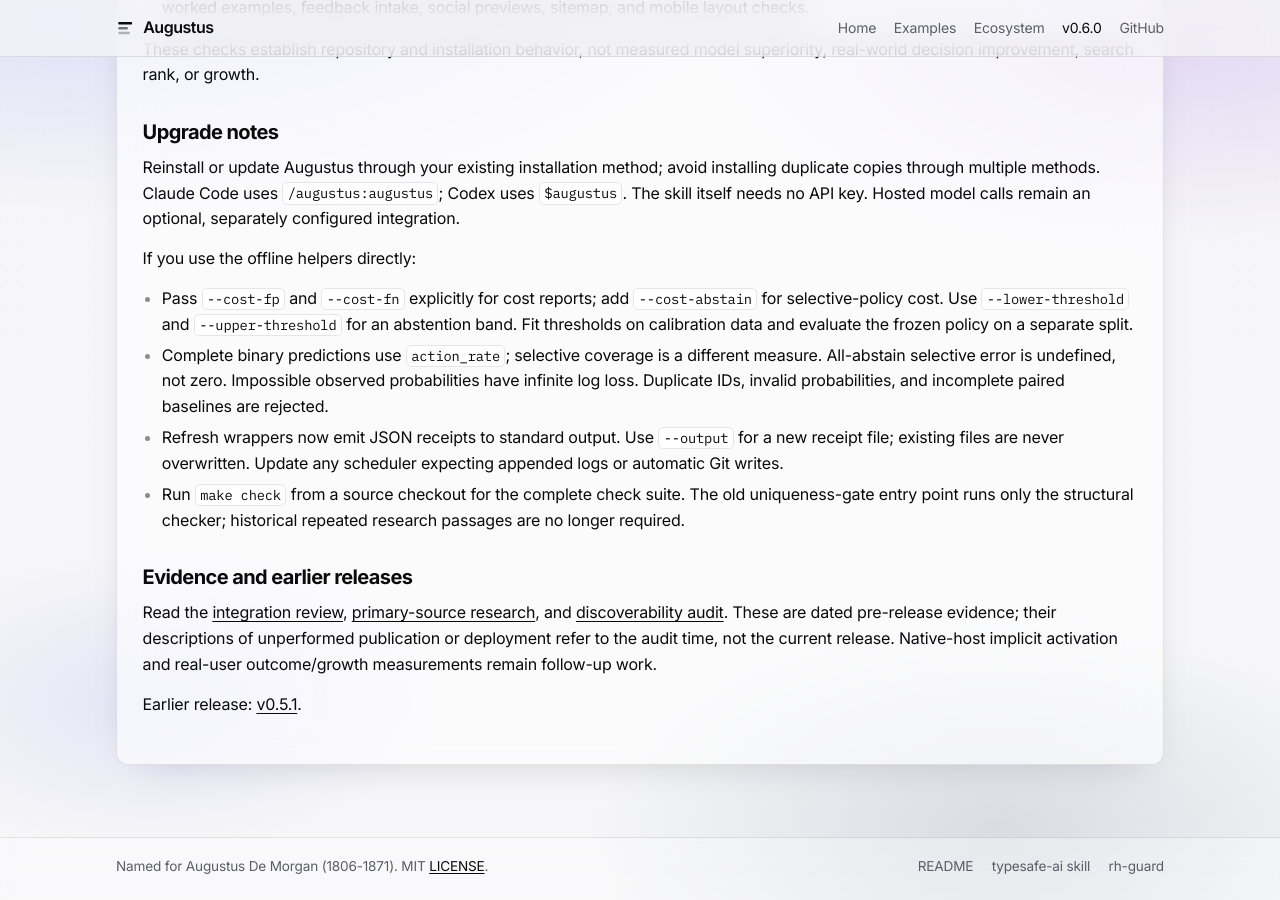
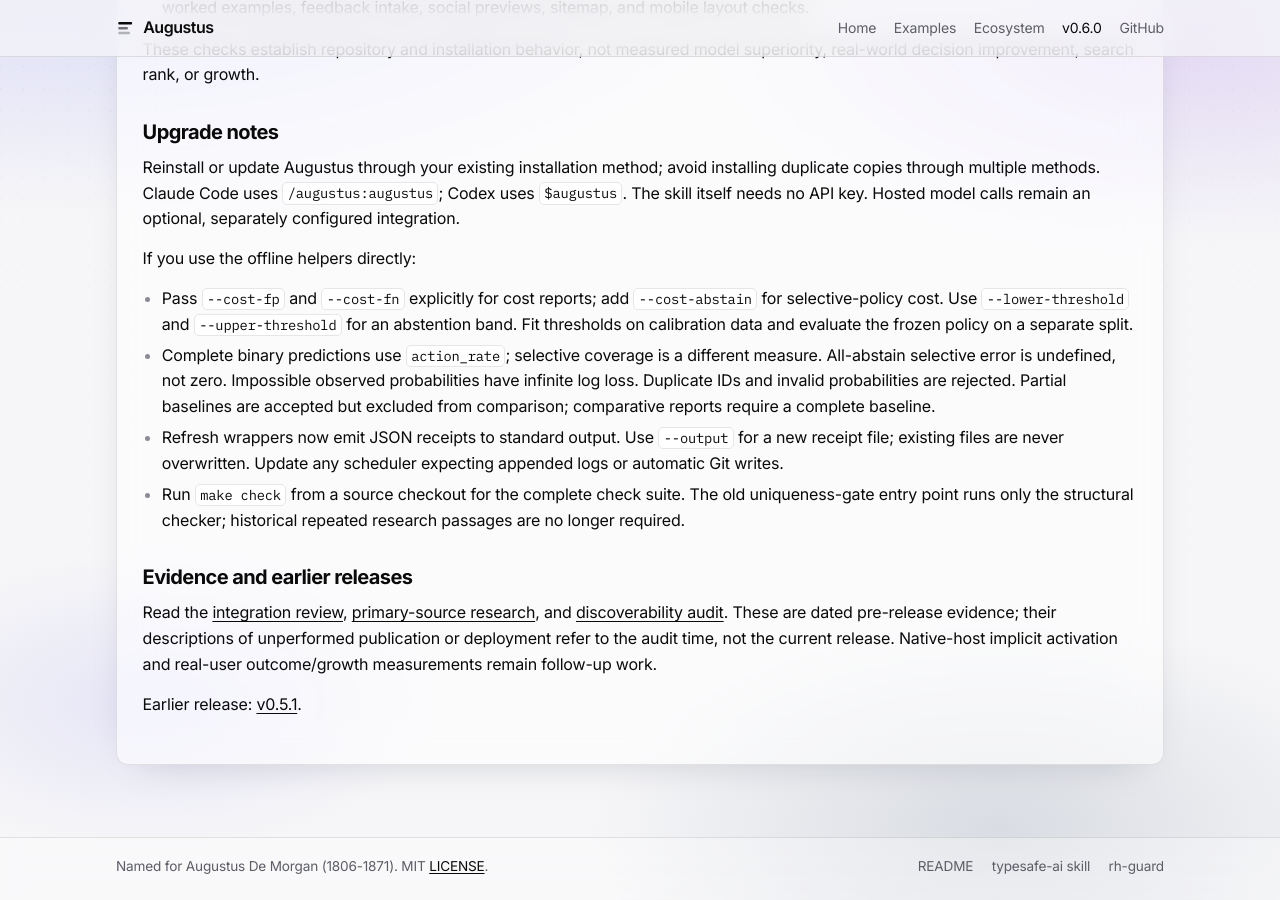
Before and after one commit to 24601/Augustus, a Jekyll site: the page built from docs/release-notes-v0.6.0.md, in a window 1280 px wide and 900 px high, scrolled down 637 px. Built offline with Jekyll 4.4.1, drawn with Linux system fonts in a browser that asks for light colours.

Commit message:
Clarify partial baseline behavior in release migration notes

```diff
--- a/docs/release-notes-v0.6.0.md
+++ b/docs/release-notes-v0.6.0.md
@@ -50,8 +50,9 @@
   data and evaluate the frozen policy on a separate split.
 - Complete binary predictions use `action_rate`; selective coverage is a
   different measure. All-abstain selective error is undefined, not zero.
-  Impossible observed probabilities have infinite log loss. Duplicate IDs,
-  invalid probabilities, and incomplete paired baselines are rejected.
+  Impossible observed probabilities have infinite log loss. Duplicate IDs
+  and invalid probabilities are rejected. Partial baselines are accepted
+  but excluded from comparison; comparative reports require a complete baseline.
 - Refresh wrappers now emit JSON receipts to standard output. Use
   `--output` for a new receipt file; existing files are never overwritten.
   Update any scheduler expecting appended logs or automatic Git writes.
```
Also changed, not shown: CHANGELOG.md.
